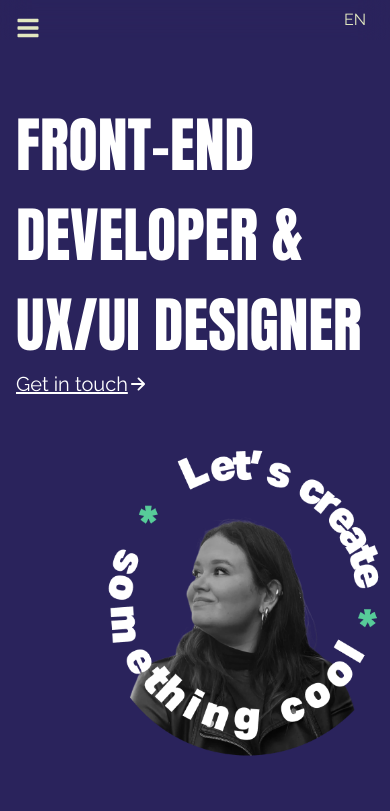
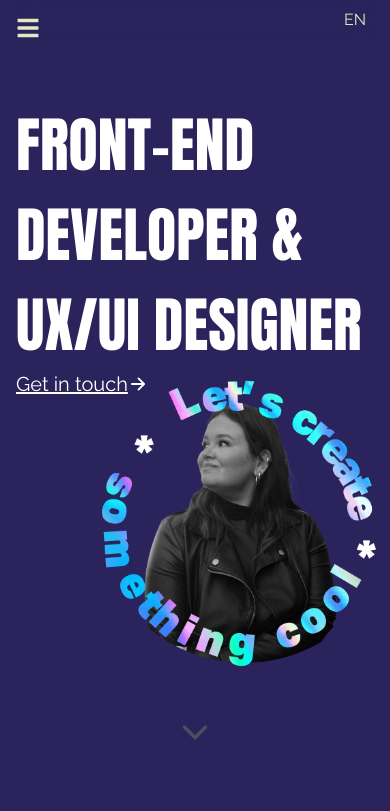
Before and after one commit to 7hayMuller/portifolio, a Next.js app: page / in a window 390 px wide. Shown: the top 811 px of the page. Built offline with nearby package versions, Linux system fonts and the light colour scheme.

Commit message:
mobile fixes

```diff
--- a/src/app/page.tsx
+++ b/src/app/page.tsx
@@ -13,7 +13,13 @@ import Card from "../components/Card";
 import ProjectModal from "../components/ProjectModal";
 import Spline from "@splinetool/react-spline";
 
-import { FaBehance, FaGithub, FaInstagram, FaLinkedin } from "react-icons/fa6";
+import {
+  FaBehance,
+  FaChevronDown,
+  FaGithub,
+  FaInstagram,
+  FaLinkedin,
+} from "react-icons/fa6";
 
 import Hero from "../../public/assets/hero.png";
 import HeroMobile from "../../public/assets/hero-mobile.png";
@@ -86,14 +92,14 @@ const About = () => {
   const { t } = useTranslation();
   const [isModalOpen, setIsModalOpen] = useState(false);
   const [modalInfo, setModalInfo] = useState<any>(null);
-  const [isMobile, setIsMobile] = useState(false);
+  const [isMobile, setIsMobile] = useState<null | boolean>(null);
 
   useEffect(() => {
     const handleResize = () => {
       setIsMobile(window.innerWidth < 640);
     };
 
-    handleResize();
+    handleResize(); // define imediatamente após hidratar
     window.addEventListener("resize", handleResize);
     return () => window.removeEventListener("resize", handleResize);
   }, []);
@@ -282,6 +288,8 @@ const About = () => {
     </div>,
   ];
 
+  if (isMobile === null) return null;
+
   return (
     <>
       <Head>
@@ -382,32 +390,36 @@ const About = () => {
               <ClientOnly>{t("say_hi")}</ClientOnly> <IoArrowForward />
             </button>
           </div>
-
+          {isMobile ? (
             <Image
-            src={isMobile ? HeroMobile : Hero}
+              src={HeroMobile}
+              alt="side-image"
+              className="w-full sm:w-[90vw] -mt-[80px] ml-[50px]"
+              priority
+            />
+          ) : (
+            <Image
+              src={Hero}
               alt="side-image"
               className="
               w-full
-            sm:w-[90vw]
               lg:w-[100vw]
               xl:w-[100vw]
               2xl:w-[100vw]
               max-w-[2600px]
               lg:-ml-[100px]
-            lg:mt-[30px]
-            ml-[50px]
-
-          "
+              lg:mt-[30px]"
               priority
             />
+          )}
         </section>
 
-        {/* <div className="flex flex-col items-center justify-center text-center lg:-mt-[150px]">
+        <div className="lg:hidden flex flex-col items-center justify-center text-center lg:-mt-[150px]">
           <FaChevronDown
             className="text-gray-600 mt-2 blink-scroll-indicator"
             size={28}
           />
-        </div> */}
+        </div>
 
         {/* ------------------------------------------------------- */}
         {/* 🔹 INTRO SECTION                                        */}
@@ -494,18 +506,18 @@ const About = () => {
                   style={{ width: 500, height: 500 }}
                 />
               </div>
-              <div className="lg:hidden -ml-[420px] -mt-[100px] flex justify-center items-center">
+              <div className="lg:hidden -ml-[820px] -mt-[150px] flex justify-center items-center">
                 <Image
                   src="/assets/cube.png"
                   alt="skills"
-                  width={1200}
-                  height={1200}
+                  width={2000}
+                  height={2000}
                   className="max-w-none h-[100%]"
                 />
               </div>
 
               {/* TEXTO */}
-              <div className="w-full lg:w-1/2  lg:pl-12 text-left -mt-[80px] lg:mt-0 flex flex-col justify-center">
+              <div className="w-full lg:w-1/2  lg:pl-12 text-left -mt-[150px] lg:mt-0 flex flex-col justify-center">
                 <div className="lg:flex lg:flex-row  items-start text-base text-[#E5E5DD]">
                   <h3
                     className={`${pacifico.className} text-6xl lg:text-5xl mb-5 lg:mb-0 w-full  text-[#A27DFB]  mr-2 `}
--- a/src/components/ui/timeline.tsx
+++ b/src/components/ui/timeline.tsx
@@ -14,6 +14,17 @@ export const Timeline = ({ data }: { data: TimelineEntry[] }) => {
 
   const [height, setHeight] = useState(0);
   const [activeIndex, setActiveIndex] = useState<number | null>(null);
+  const [isMobile, setIsMobile] = useState<null | boolean>(null);
+
+  useEffect(() => {
+    const handleResize = () => {
+      setIsMobile(window.innerWidth < 640);
+    };
+
+    handleResize();
+    window.addEventListener("resize", handleResize);
+    return () => window.removeEventListener("resize", handleResize);
+  }, []);
 
   // ----- PERFORMANCE: ResizeObserver otimizado -----
   useEffect(() => {
@@ -107,7 +118,8 @@ export const Timeline = ({ data }: { data: TimelineEntry[] }) => {
                 {item.title}
               </h3>
 
-              {/* <motion.div
+              {isMobile ? (
+                <motion.div
                   initial={{ opacity: 0, y: 25 }}
                   whileInView={{ opacity: 1, y: 0 }}
                   viewport={{ once: false, amount: 0.3 }}
@@ -118,8 +130,12 @@ export const Timeline = ({ data }: { data: TimelineEntry[] }) => {
                         : 0.55,
                     ease: "easeOut",
                   }}
-              > */}
+                >
                   {item.content}
+                </motion.div>
+              ) : (
+                <>{item.content}</>
+              )}
             </div>
           </div>
         ))}
```
Also changed, not shown: public/assets/hero-mobile.png. Lines whose indentation alone changed are shown as unchanged.
